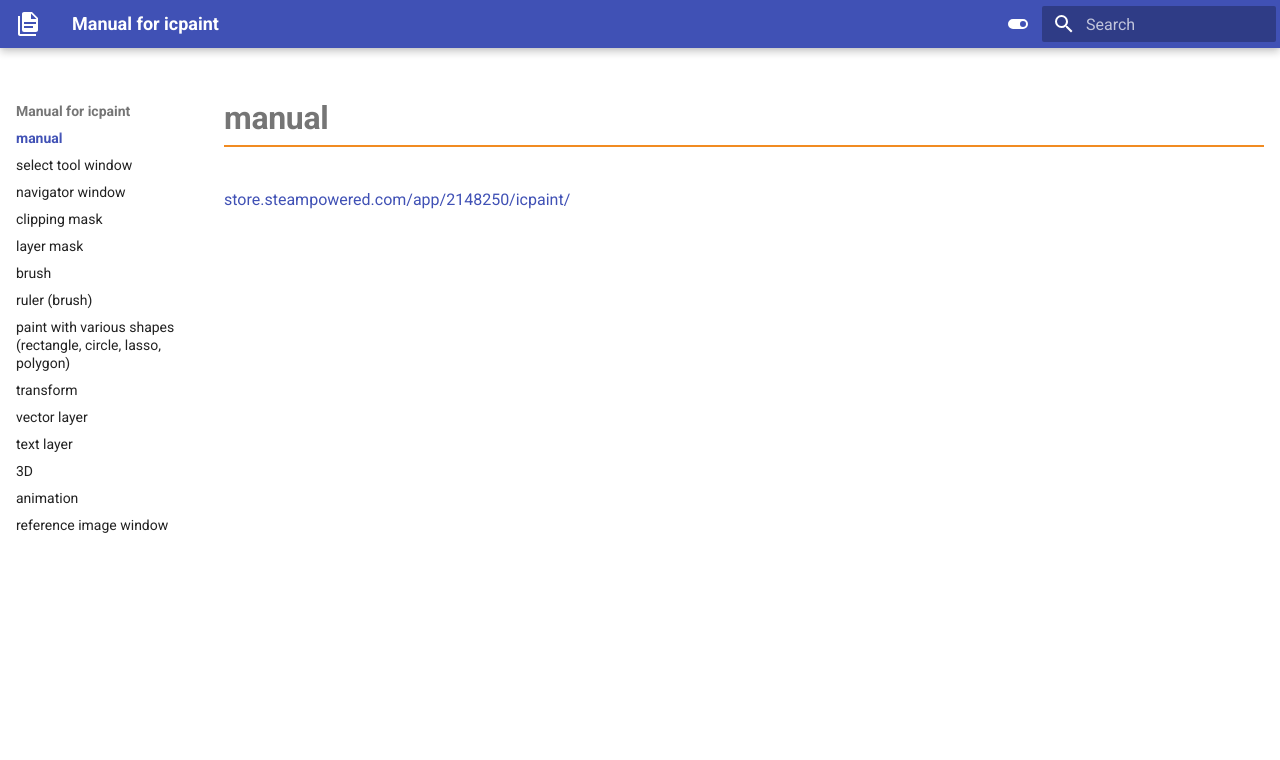
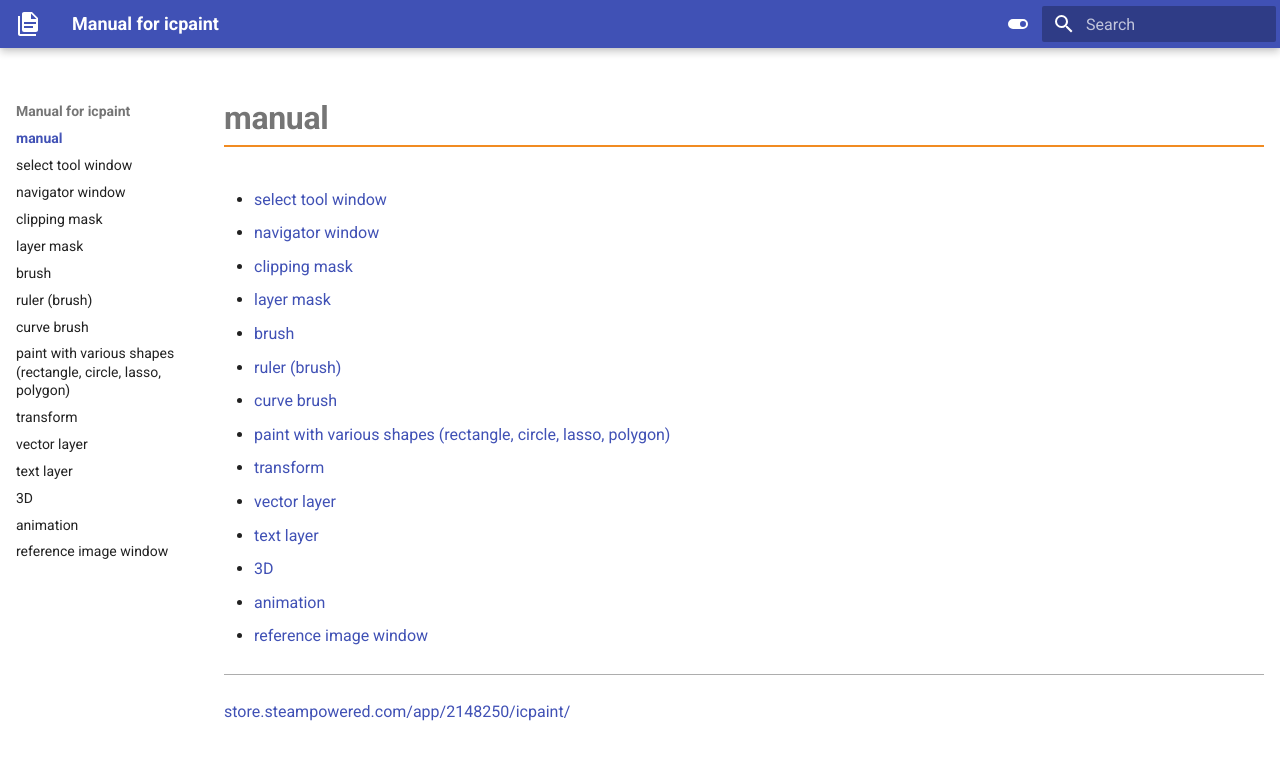
Before and after one commit to TomoyukiMizuma/icpaint_manual_en, an MkDocs documentation site: the page built from docs/index.md, in a window 1280 px wide. Shown: the top 760 px of the page. Built offline with MkDocs 1.6.1 and Material for MkDocs 9.7.7, drawn with Linux system fonts in a browser that asks for light colours.

Commit message:
curve brush

```diff
--- a/docs/index.md
+++ b/docs/index.md
@@ -3,4 +3,21 @@
   - toc
 ---
 
+* [select tool window](select_tool_window.md)
+* [navigator window](navigator_window.md)
+* [clipping mask](clipping_mask.md)
+* [layer mask](layer_mask.md)
+* [brush](brush.md)
+* [ruler (brush)](ruler_brush.md)
+* [curve brush](curve_brush.md)
+* [paint with various shapes (rectangle, circle, lasso, polygon)](paint_with_shapes.md)
+* [transform](transform.md)
+* [vector layer](vector_layer.md)
+* [text layer](text_layer.md)
+* [3D](3D.md)
+* [animation](animation.md)
+* [reference image window](reference_image.md)
+
+---
+
 [store.steampowered.com/app/2148250/icpaint/](https://store.steampowered.com/app/2148250/icpaint/)
--- a/mkdocs.yml
+++ b/mkdocs.yml
@@ -246,6 +246,7 @@
   - layer mask:             layer_mask.md
   - brush:                  brush.md
   - ruler (brush):          ruler_brush.md
+  - curve brush:            curve_brush.md
   - paint with various shapes (rectangle, circle, lasso, polygon): paint_with_shapes.md
   - transform:              transform.md
   - vector layer:           vector_layer.md
```
Also changed, not shown: docs/curve_brush.md (added, +110 -0 lines), docs/image/curve_brush_airbrush.png (added), docs/image/curve_brush_circle_img.png (added), docs/image/curve_brush_fur.png (added), docs/image/curve_brush_lighting_line.png (added), docs/image/curve_brush_splatter.png (added), docs/image/curve_brush_star.png (added), docs/image/select_tool_curve_brush.png (added), 1 other file.
